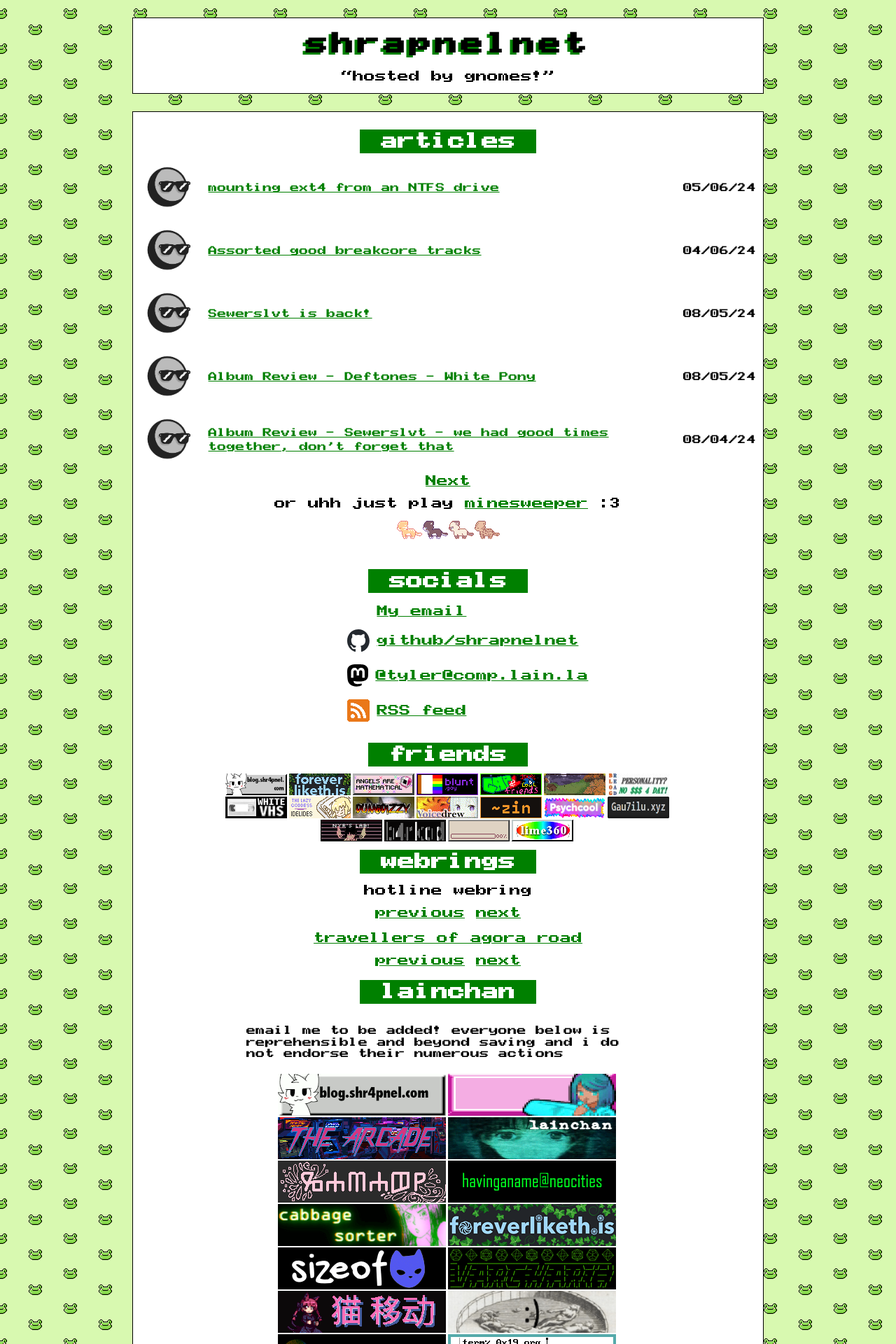
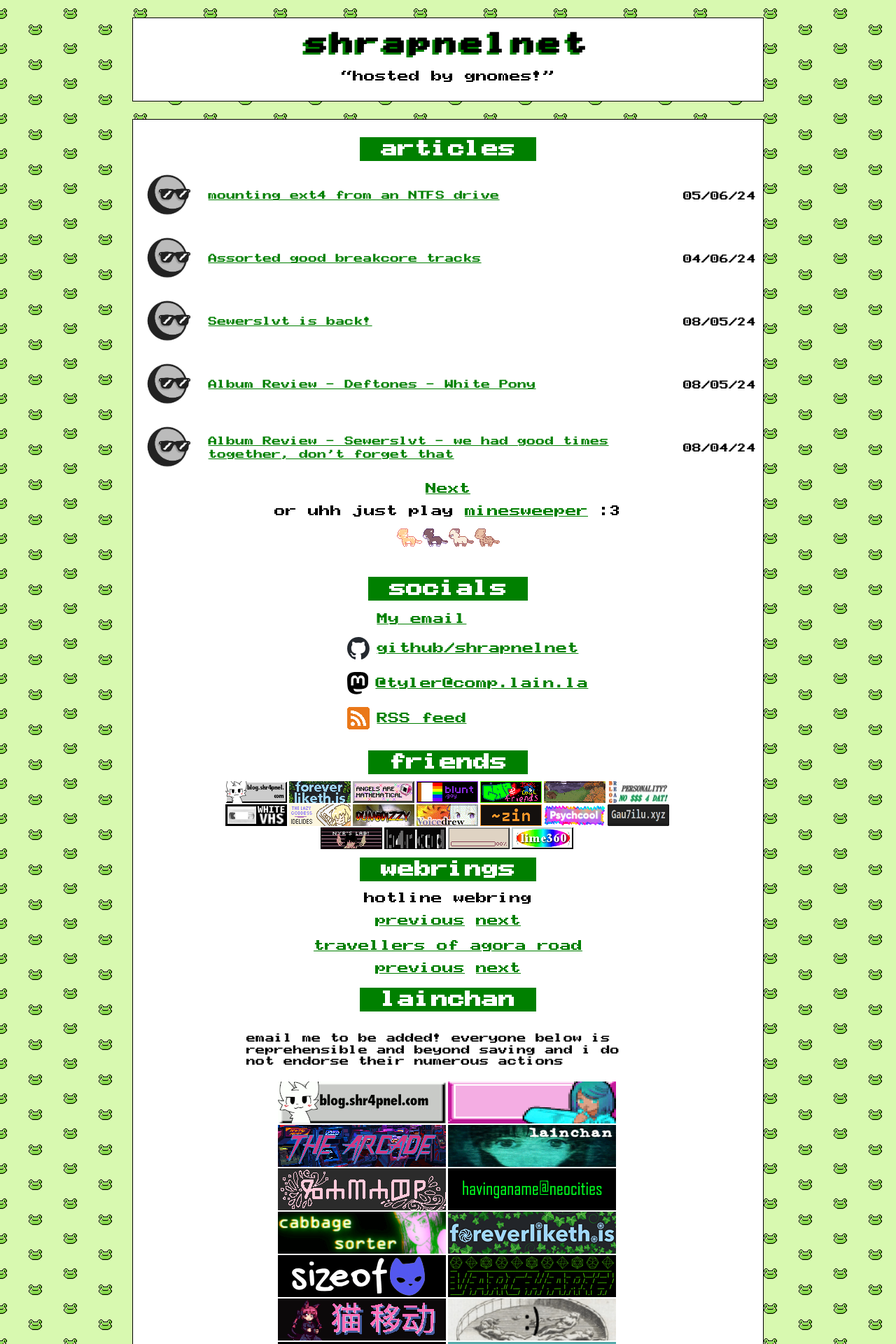
Before and after one commit to shrapnelnet/blog, a Jekyll site: the page built from index.html, in a window 1280 px wide. Shown: the top 1920 px of the page at 70% size. Built offline with Jekyll 4.4.1, drawn with Linux system fonts in a browser that asks for light colours; the list of posts is cut into pages by our own code.

Commit message:
Fix header CLS

```diff
--- a/assets/css/index.css
+++ b/assets/css/index.css
@@ -50,6 +50,8 @@
 
 .title-container {
     width: fit-content;
+    min-height: 118px;
+    min-width: 900px;
     padding: 0;
 }
 
```
